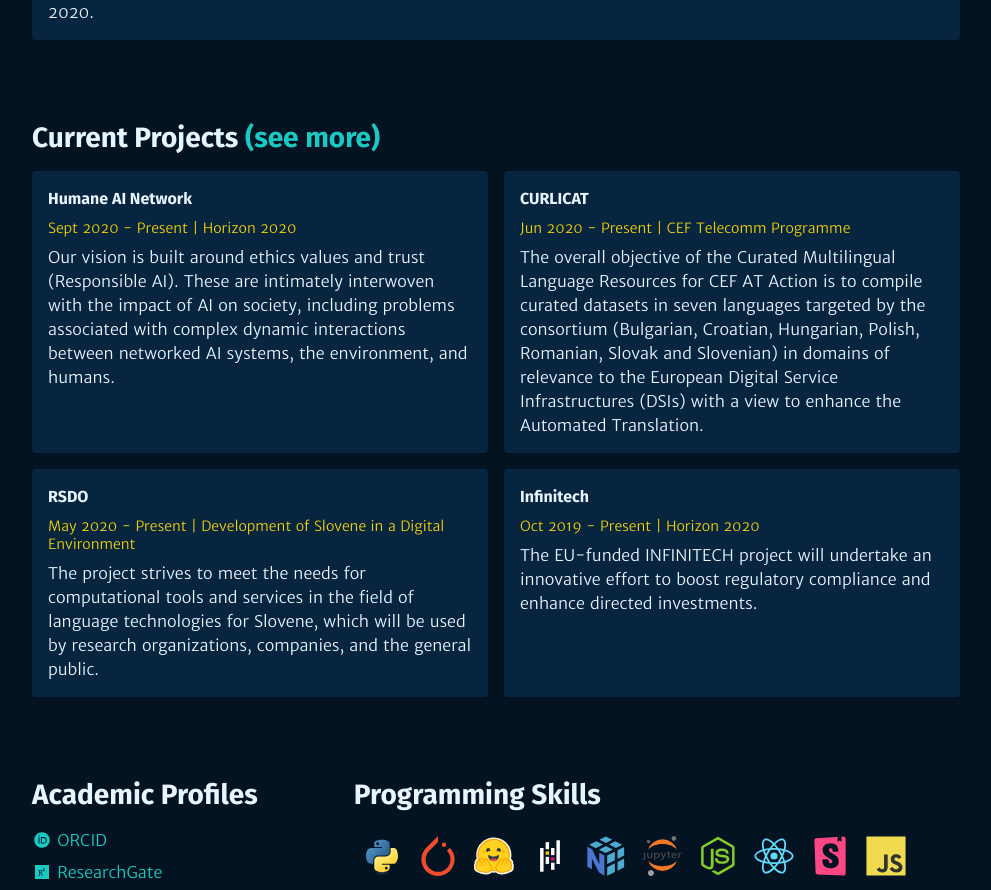
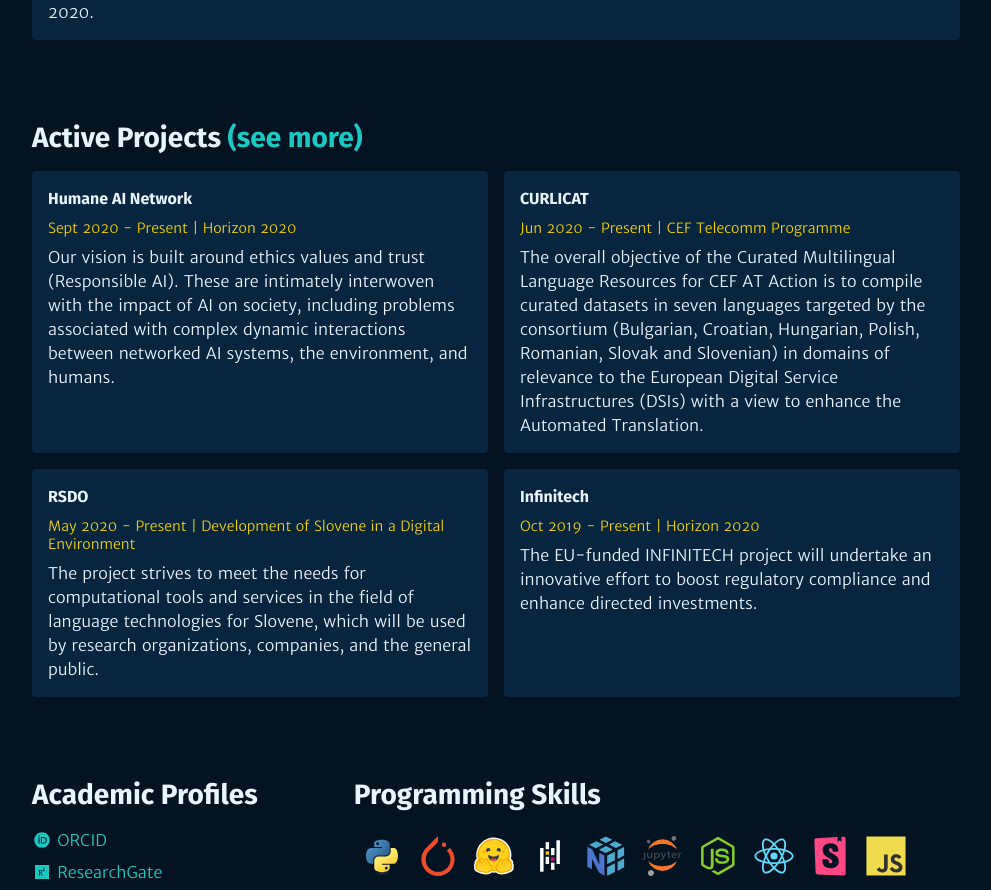
Before and after one commit to eriknovak/eriknovak.github.io, a Next.js app: page / in a window 1280 px wide. Shown: the part 881-1771 px from the top of the page, without its empty margins (144-1135 px from the left). Built offline with nearby package versions, Linux system fonts and the light colour scheme.

Commit message:
Change Current to Active Projects in index page

```diff
--- a/pages/index.tsx
+++ b/pages/index.tsx
@@ -94,7 +94,7 @@ export default function Home() {
       {/** PROJECTS */}
       <div className="grid grid-flow-row gap-4">
         <h2 className="text-2xl font-semibold">
-          Current Projects{" "}
+          Active Projects{" "}
           <Link href="/projects">
             <a className="transition text-link hover:text-link-hover">
               (see more)
```
